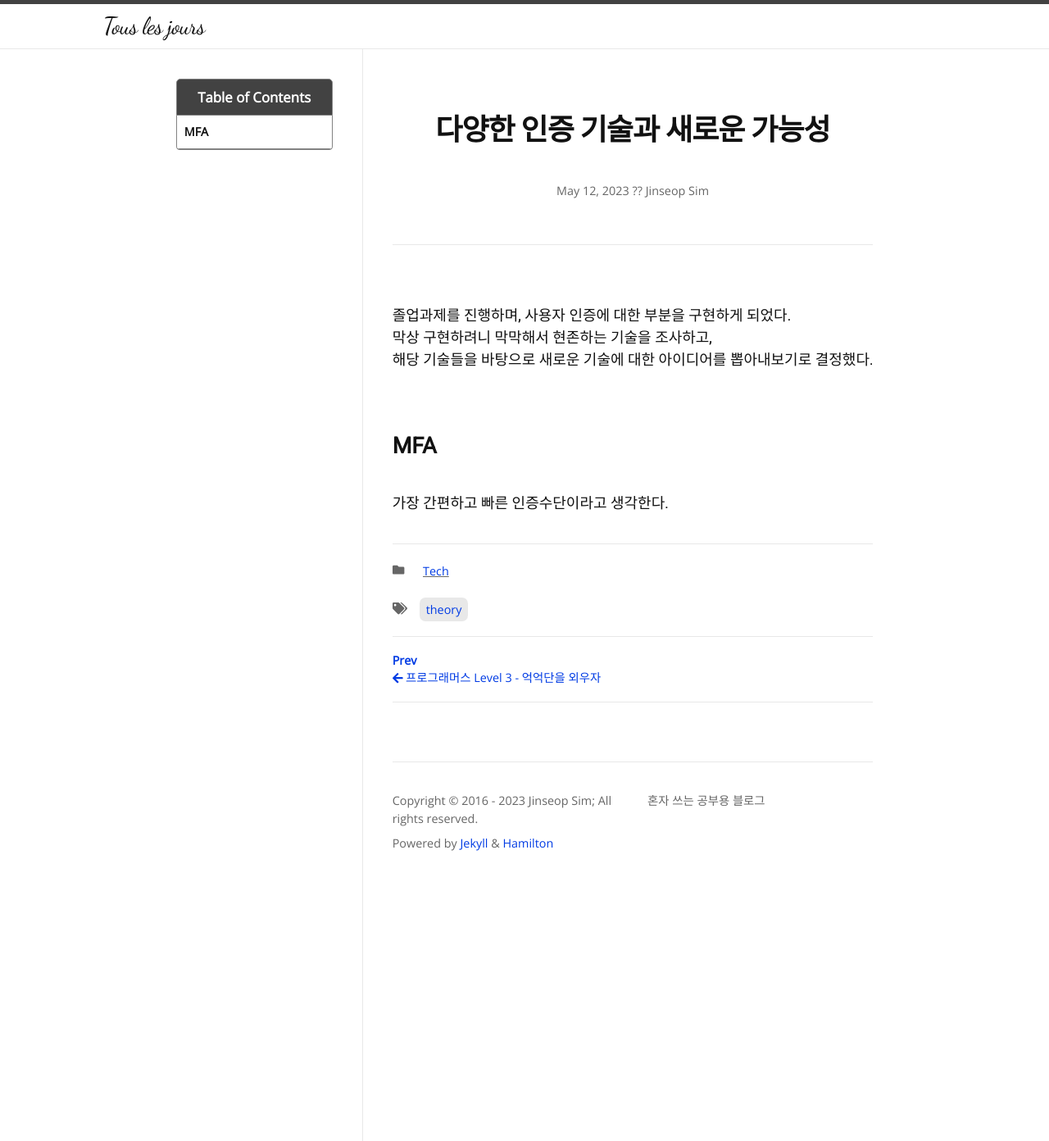
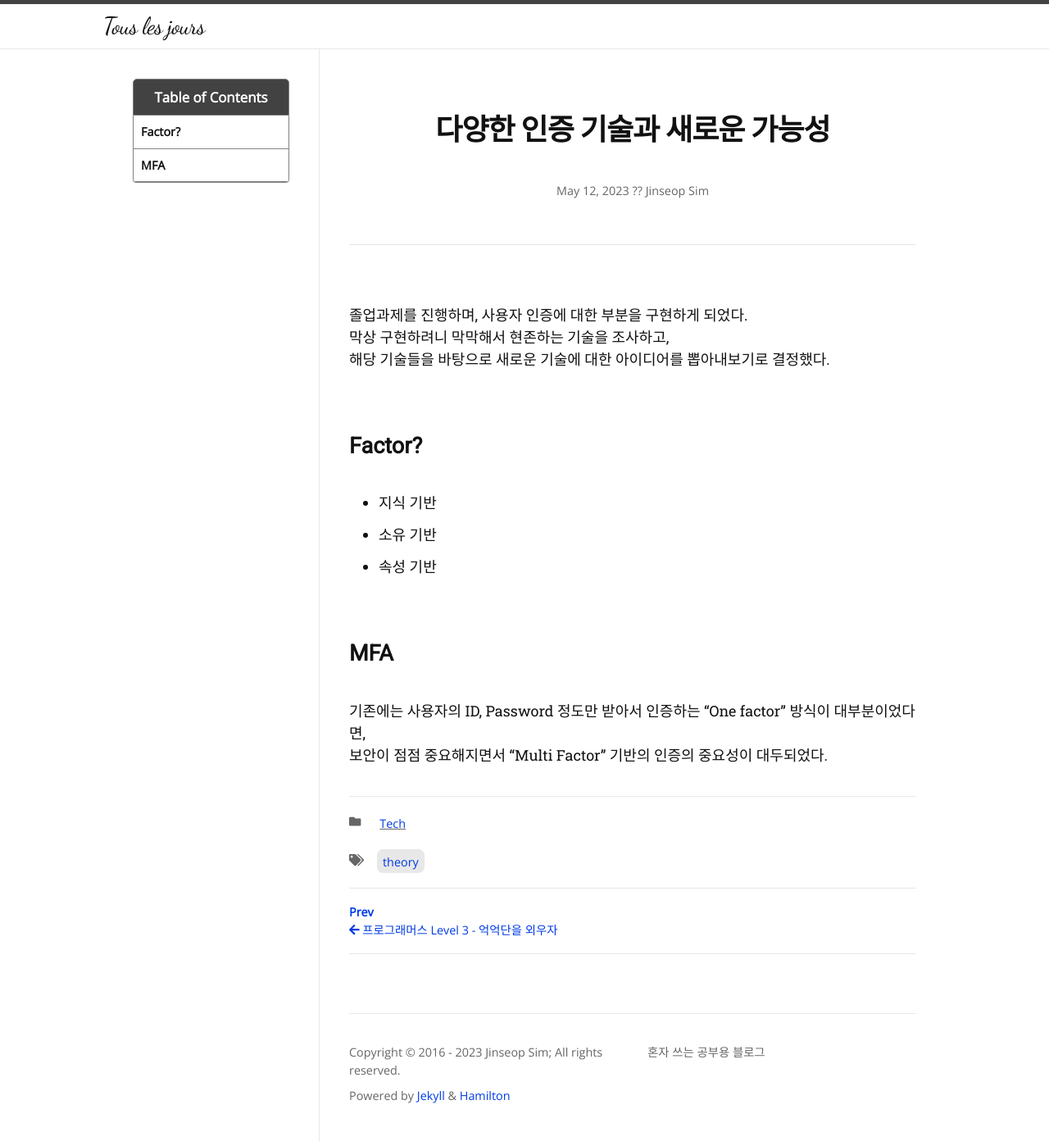
Before and after one commit to Jinseop-Sim/Jinseop-Sim.github.io, a Jekyll site: the page built from _posts/2023-05-12-authentication-method.md, in a window 1280 px wide. Shown: the whole page at 82% size. Built offline with Jekyll 4.4.1, drawn with Linux system fonts in a browser that asks for light colours; nearby versions of some CDN libraries; some web fonts are replaced.

Commit message:
글 수정

```diff
--- a/_posts/2023-05-12-authentication-method.md
+++ b/_posts/2023-05-12-authentication-method.md
@@ -11,5 +11,11 @@ toc: true
 막상 구현하려니 막막해서 현존하는 기술을 조사하고,
 해당 기술들을 바탕으로 새로운 기술에 대한 아이디어를 뽑아내보기로 결정했다.
 
+## Factor?
+- 지식 기반
+- 소유 기반
+- 속성 기반
+
 ## MFA
-가장 간편하고 빠른 인증수단이라고 생각한다.
+기존에는 사용자의 ID, Password 정도만 받아서 인증하는 "One factor" 방식이 대부분이었다면,
+보안이 점점 중요해지면서 "Multi Factor" 기반의 인증의 중요성이 대두되었다.
```
